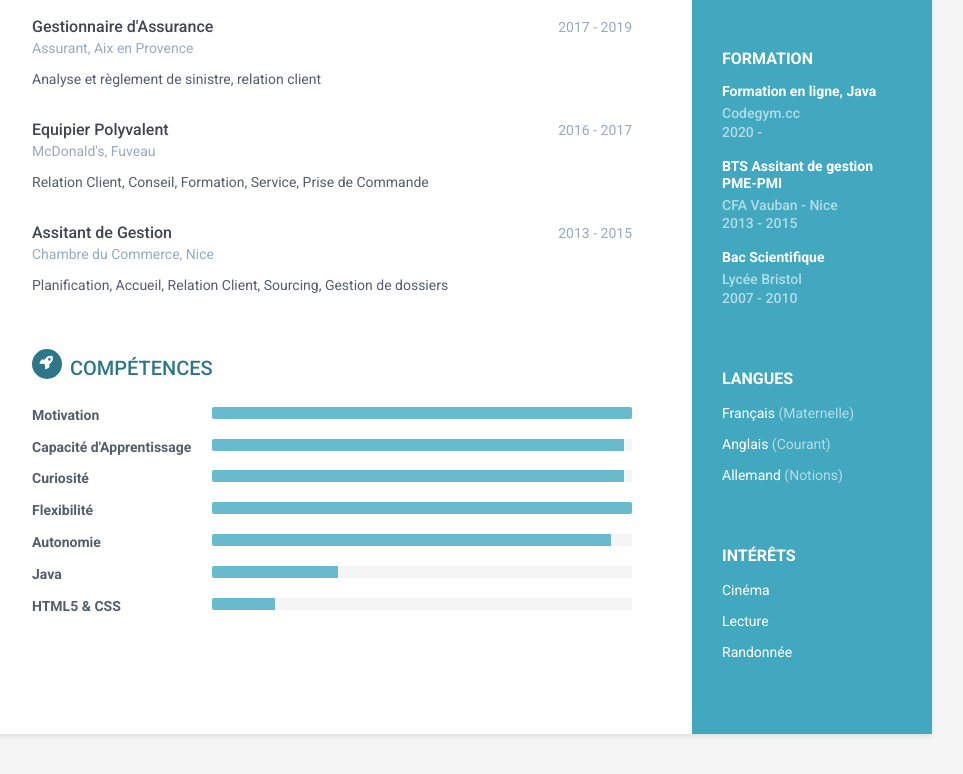
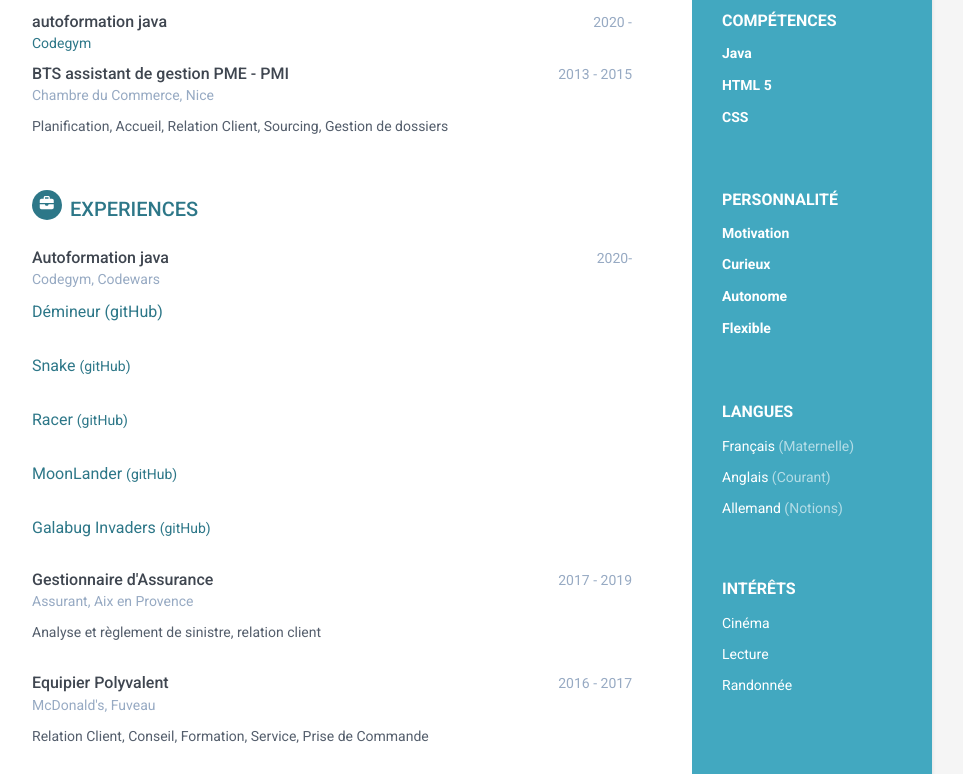
Before and after one commit to Ahellys/Resume, a plain HTML site: page index.html in a window 1280 px wide. Shown: the part 566-1340 px from the top of the page, without its empty margins (188-1151 px from the left). Drawn offline with Linux system fonts and the light colour scheme.

Commit message:
Update to resume
Messy, needs ulterior cleanup

```diff
--- a/assets/css/orbit-1.css
+++ b/assets/css/orbit-1.css
@@ -15,8 +15,16 @@ body {
   -moz-osx-font-smoothing: grayscale;
 }
 
-h1, h2, h3, h4, h5, h6 {
+h1, h3, h2, h4, h5 {
   font-weight: 700;
+}
+
+h6 {
+  font-size: 150%;
+  font-weight: 700;
+  text-align: center;
+  margin: 20px;
+  margin-bottom: 50px;
 }
 
 a {
--- a/index.html
+++ b/index.html
@@ -26,7 +26,6 @@
             <div class="profile-container">
                 <img class="profile" src="assets/images/actual profile.png" alt="" />
                 <h1 class="name">Yoann Silmon</h1>
-                <h3 class="tagline">Développeur Junior Back End</h3>
             </div><!--//profile-container-->
 
             <div class="contact-container container-block">
@@ -40,21 +39,30 @@
                 </ul>
             </div><!--//contact-container-->
             <div class="education-container container-block">
-                <h2 class="container-block-title">Formation</h2>
+                <h2 class="container-block-title">Compétences</h2>
                 <div class="item">
-                    <h4 class="degree">Formation en ligne, Java</h4>
-                    <h5 class="meta">Codegym.cc</h5>
-                    <div class="time">2020 -</div>
+                    <h4 class="degree">Java</h4>
                 </div><!--//item-->
                 <div class="item">
-                    <h4 class="degree">BTS Assitant de gestion PME-PMI</h4>
-                    <h5 class="meta">CFA Vauban - Nice</h5>
-	                    <div class="time">2013 - 2015</div>
+                    <h4 class="degree">HTML 5</h4>
                 </div><!--//item-->
                 <div class="item">
-                    <h4 class="degree">Bac Scientifique</h4>
-                    <h5 class="meta">Lycée Bristol</h5>
-                    <div class="time">2007 - 2010</div>
+                    <h4 class="degree">CSS</h4>
+                </div><!--//item-->
+            </div><!--//education-container-->
+            <div class="education-container container-block">
+                <h2 class="container-block-title">Personnalité</h2>
+                <div class="item">
+                    <h4 class="degree">Motivation</h4>
+                </div><!--//item-->
+                <div class="item">
+                    <h4 class="degree">Curieux</h4>
+                </div><!--//item-->
+                <div class="item">
+                    <h4 class="degree">Autonome</h4>
+                </div><!--//item-->
+                <div class="item">
+                    <h4 class="degree">Flexible</h4>
                 </div><!--//item-->
             </div><!--//education-container-->
 
@@ -79,6 +87,7 @@
         </div><!--//sidebar-wrapper-->
 
         <div class="main-wrapper">
+            <h6 class="tagline">Développeur Back-End Alternant </h6>
 
             <section class="section projects-section">
                 <h2 class="section-title"><span class="icon-holder"><i class="fas fa-archive"></i></span>Projet</h2>
@@ -86,13 +95,67 @@
                     <p>Afin de concrétiser mon projet de reconversion professionnelle et apprendre les bases du java, je me suis inscrit sur le site <a href="https://codegym.cc/" target="_blank">codegym</a>. Vous trouverez ci-dessous les liens vers les jeux hébergés sur le site, ainsi que le code associé sur mon gitHub. Tous les projets étaient guidés.</p>
                     <p>Le moteur conçu par le site pour coder ces programmes n'est pas inclu dans mon dépôt, cependant le lien est disponible dans les fichiers README. </p>
                 </div><!--//intro-->
+
+            </section><!--//section-->
+
+            <section class="skills-section section">
+                <h2 class="section-title"><span class="icon-holder"><i class="fas fa-rocket"></i></span>Formation</h2>
+
+
+                <div class="item">
+                    <div class="meta">
+                        <div class="upper-row">
+                            <h3 class="job-title">Développeur d'application java en alternance</h3>
+                            <div class="time">2021 - 2023</div>
+                        </div>
+                        <div class="company"><a href="https://openclassrooms.com/fr/paths/191-developpeur-dapplication-java#path_diploma" target="_blank">Openclassrooms</a></div>
+                    </div>
+                    <div class="details">
+                        <p>Analyser les besoins, concevoir une solution technique, développer une application, élaborer des plans de tests</p>
+
+                    </div>
+                </div>
+
+                <div class="item">
+                    <div class="meta">
+                        <div class="upper-row">
+                            <h3 class="job-title">autoformation java</h3>
+                            <div class="time">2020 - </div>
+                        </div>
+                        <div class="company"><a href="https://codegym.cc/" target="_blank">Codegym</a></div>
+                    </div>
+                </div>
+
+                <div class="item">
+                    <div class="meta">
+                        <div class="upper-row">
+                            <h3 class="job-title">BTS assistant de gestion PME - PMI</h3>
+                            <div class="time">2013 - 2015</div>
+                        </div>
+                        <div class="company">Chambre du Commerce, Nice</div>
+                    </div>
+                    <div class="details">
+                        <p>Planification, Accueil, Relation Client, Sourcing, Gestion de dossiers</p>
+                    </div>
+                </div>
+            </section>
+
+            <section class="section experiences-section">
+                <h2 class="section-title"><span class="icon-holder"><i class="fas fa-briefcase"></i></span>Experiences</h2>
+                <div class="item">
+                    <div class="meta">
+                        <div class="upper-row">
+                            <h3 class="job-title">Autoformation java</h3>
+                            <div class="time">2020- </div>
+                        </div><!--//upper-row-->
+                        <div class="company">Codegym, Codewars</div>
+                    </div><!--//meta-->
+
                 <div class="item">
                     <span class="project-title"><a href="https://codegym.cc/projects/apps/32936 " target="_blank">Démineur</a> <a href="https://github.com/Ahellys/Minesweeper" target="_blank">(gitHub)</a></span>  <span class="project-tagline"></span>
 
                 </div><!--//item-->
-
                     <!--<span class="project-title"><a href="https://" target="_blank">2048</a> </span><a href="https:" target="_blank">(gitHub)</a></span> - <span class="project-tagline"></span> //Game Unvailable ATM-->
-
                 <div class="item">
                     <span class="project-title"><a href="https://codegym.cc/projects/apps/33071" target="_blank">Snake</a> </span><a href="https://github.com/Ahellys/Snake" target="_blank">(gitHub)</a></span>  <span class="project-tagline"></span>
                 </div><!--//item-->
@@ -105,109 +168,51 @@
                 <div class="item">
                     <span class="project-title"><a href="https://codegym.cc/projects/apps/33550" target="_blank">Galabug Invaders</a> </span><a href="https://github.com/Ahellys/Galabug-Invaders" target="_blank">(gitHub)</a></span> <span class="project-tagline"></span>
                 </div><!--//item-->
-            </section><!--//section-->
-
-            <section class="section experiences-section">
-                <h2 class="section-title"><span class="icon-holder"><i class="fas fa-briefcase"></i></span>Experiences</h2>
+            </div><!--//item-->
 
                 <div class="item">
                     <div class="meta">
                         <div class="upper-row">
                             <h3 class="job-title">Gestionnaire d'Assurance</h3>
                             <div class="time">2017 - 2019</div>
-                        </div><!--//upper-row-->
+                        </div>
                         <div class="company">Assurant, Aix en Provence</div>
-                    </div><!--//meta-->
+                    </div>
                     <div class="details">
                         <p>Analyse et règlement de sinistre, relation client</p>
 
-                    </div><!--//details-->
-                </div><!--//item-->
+                    </div>
+                </div>
 
                 <div class="item">
                     <div class="meta">
                         <div class="upper-row">
                             <h3 class="job-title">Equipier Polyvalent</h3>
                             <div class="time">2016 - 2017</div>
-                        </div><!--//upper-row-->
+                        </div>
                         <div class="company">McDonald's, Fuveau</div>
-                    </div><!--//meta-->
+                    </div>
                     <div class="details">
                         <p>Relation Client, Conseil, Formation, Service, Prise de Commande</p>
 
-                    </div><!--//details-->
-                </div><!--//item-->
+                    </div>
+                </div>
 
                 <div class="item">
                     <div class="meta">
                         <div class="upper-row">
                             <h3 class="job-title">Assitant de Gestion</h3>
                             <div class="time">2013 - 2015</div>
-                        </div><!--//upper-row-->
+                        </div>
                         <div class="company">Chambre du Commerce, Nice</div>
-                    </div><!--//meta-->
+                    </div>
                     <div class="details">
                         <p>Planification, Accueil, Relation Client, Sourcing, Gestion de dossiers</p>
-                    </div><!--//details-->
-                </div><!--//item-->
+                    </div>
+                </div>
 
-            </section><!--//section-->
+            </section>
 
-
-            <section class="skills-section section">
-                <h2 class="section-title"><span class="icon-holder"><i class="fas fa-rocket"></i></span>Compétences</h2>
-                <div class="skillset">
-                    <div class="item">
-                        <h3 class="level-title">Motivation</h3>
-                        <div class="progress level-bar">
-						    <div class="progress-bar theme-progress-bar" role="progressbar" style="width: 100%" aria-valuenow="99" aria-valuemin="0" aria-valuemax="100"></div>
-						</div>
-                    </div><!--//item-->
-
-                    <div class="item">
-                        <h3 class="level-title">Capacité d'Apprentissage</h3>
-                        <div class="progress level-bar">
-						    <div class="progress-bar theme-progress-bar" role="progressbar" style="width: 98%" aria-valuenow="98" aria-valuemin="0" aria-valuemax="100"></div>
-						</div>
-                    </div><!--//item-->
-
-                    <div class="item">
-                        <h3 class="level-title">Curiosité</h3>
-                        <div class="progress level-bar">
-						    <div class="progress-bar theme-progress-bar" role="progressbar" style="width: 98%" aria-valuenow="98" aria-valuemin="0" aria-valuemax="100"></div>
-						</div>
-                    </div><!--//item-->
-
-                    <div class="item">
-                        <h3 class="level-title">Flexibilité</h3>
-                        <div class="progress level-bar">
-							    <div class="progress-bar theme-progress-bar" role="progressbar" style="width: 100%" aria-valuenow="95" aria-valuemin="0" aria-valuemax="100"></div>
-						</div>
-                    </div><!--//item-->
-
-                    <div class="item">
-                        <h3 class="level-title">Autonomie</h3>
-                        <div class="progress level-bar">
-							    <div class="progress-bar theme-progress-bar" role="progressbar" style="width: 95%" aria-valuenow="95" aria-valuemin="0" aria-valuemax="100"></div>
-						</div>
-                    </div><!--//item-->
-
-                    <div class="item">
-                        <h3 class="level-title">Java</h3>
-                        <div class="progress level-bar">
-						    <div class="progress-bar theme-progress-bar" role="progressbar" style="width: 30%" aria-valuenow="85" aria-valuemin="0" aria-valuemax="100"></div>
-						</div>
-                    </div><!--//item-->
-
-                    <div class="item">
-                        <h3 class="level-title">HTML5 &amp; CSS</h3>
-                        <div class="progress level-bar">
-						    <div class="progress-bar theme-progress-bar" role="progressbar" style="width: 15%" aria-valuenow="60" aria-valuemin="0" aria-valuemax="100"></div>
-						</div>
-                    </div><!--//item-->
-
-                </div>
-            </section><!--//skills-section-->
 
         </div><!--//main-body-->
     </div>
```
